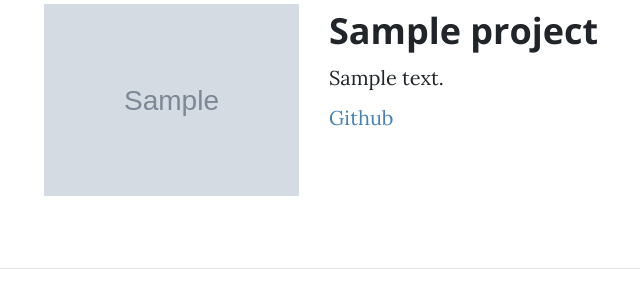
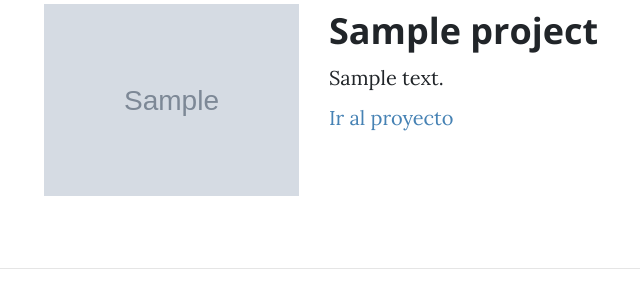
Before and after one commit to RicardoVeronica/portfolio-django, a Django app: template templates/portfolio/portfolio.html in a window 1280 px wide. Shown: the part 562-862 px from the top of the page, without its empty margins (136-776 px from the left). Run offline with Django 3.2, Linux system fonts and the light colour scheme; the template is opened without the code that fills it: most values are stand-ins (such as "Sample title", 1, 10 or a date in 2020); grey boxes marked "Sample" are stand-in pictures; some libraries are stand-ins or nearby versions.

```diff
--- a/templates/portfolio/portfolio.html
+++ b/templates/portfolio/portfolio.html
@@ -20,7 +20,7 @@
 <div class="col-lg-7 col-md-8" style="padding-top: 80px;">
   <h2 class="section-heading title">{{ project.title }}</h2>
   <p>{{ project.description }}</p>
-  <p><a href="{{ project.link }}" target="_blank" style="text-decoration: none; color: steelblue;">Github</a></p>
+  <p><a href="{{ project.link }}" target="_blank" style="text-decoration: none; color: steelblue;">Ir al proyecto</a></p>
 </div>
 {% endfor %}
 {% endblock content %}
```
Also changed, not shown: data/media/ricardoveronicaweb.png (added).
